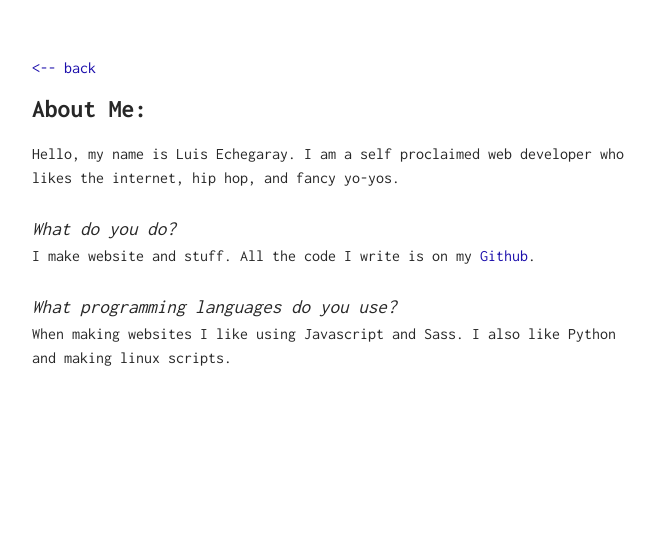
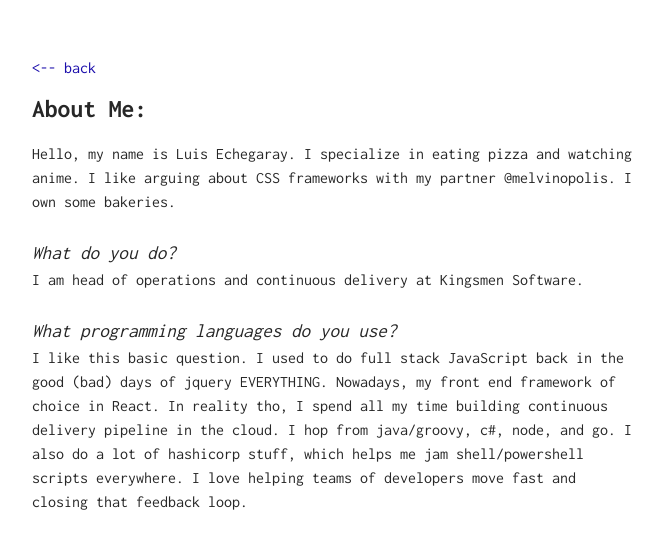
Before and after one commit to lechegaray/leche, a Jekyll site: the page built from me/index.md, in a window 1280 px wide. Shown: the top 549 px of the page, without its empty margins (308-971 px from the left). Built offline with Jekyll 4.4.1, drawn with Linux system fonts in a browser that asks for light colours.

Commit message:
updated about me

```diff
--- a/me/index.md
+++ b/me/index.md
@@ -2,10 +2,10 @@
 layout: about
 ---
 
-Hello, my name is Luis Echegaray. I am a self proclaimed web developer who likes the internet, hip hop, and fancy yo-yos.
+Hello, my name is Luis Echegaray. I specialize in eating pizza and watching anime. I like arguing about CSS frameworks with my partner @melvinopolis.  I own some bakeries.
 
 # What do you do?
-I make website and stuff. All the code I write is on my [Github](https://github.com/getmicah).
+I am head of operations and continuous delivery at Kingsmen Software.
 
 # What programming languages do you use?
-When making websites I like using Javascript and Sass. I also like Python and making linux scripts.
+I like this basic question. I used to do full stack JavaScript back in the good (bad) days of jquery EVERYTHING.  Nowadays, my front end framework of choice in React.  In reality tho, I spend all my time building continuous delivery pipeline in the cloud.  I hop from java/groovy, c#,  node, and go. I also do a lot of hashicorp stuff, which helps me jam shell/powershell scripts everywhere.  I love helping teams of developers move fast and closing that feedback loop.
```
